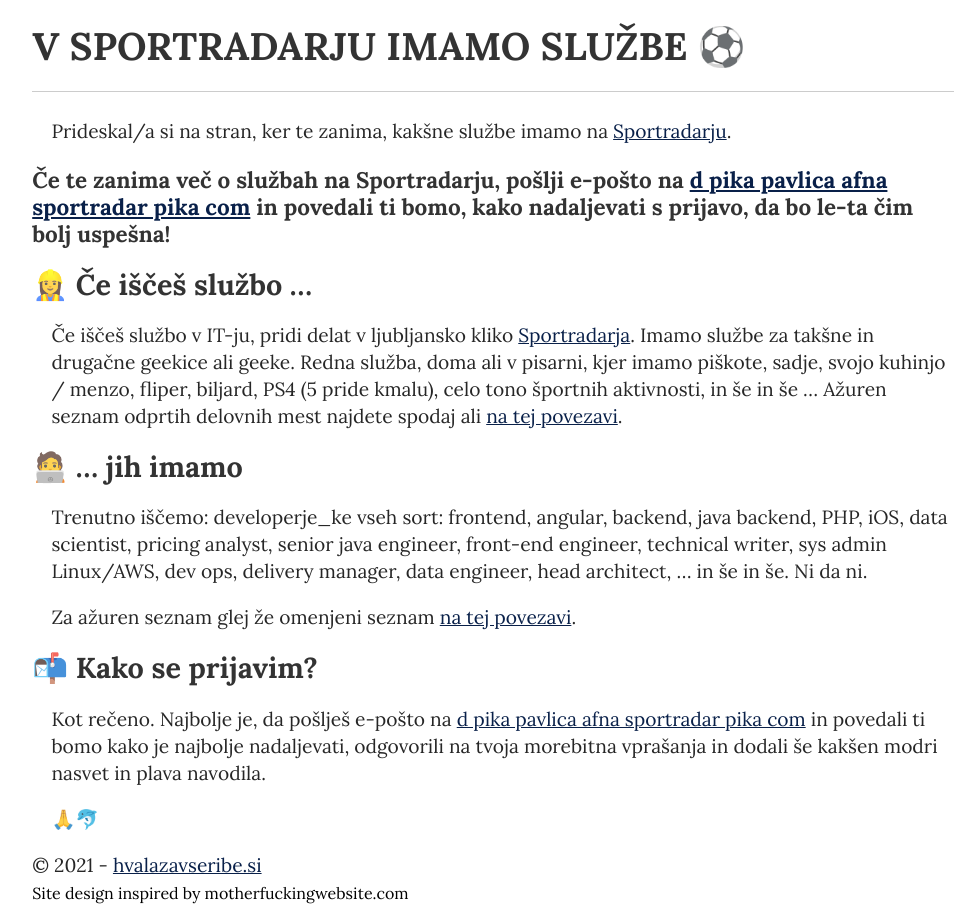
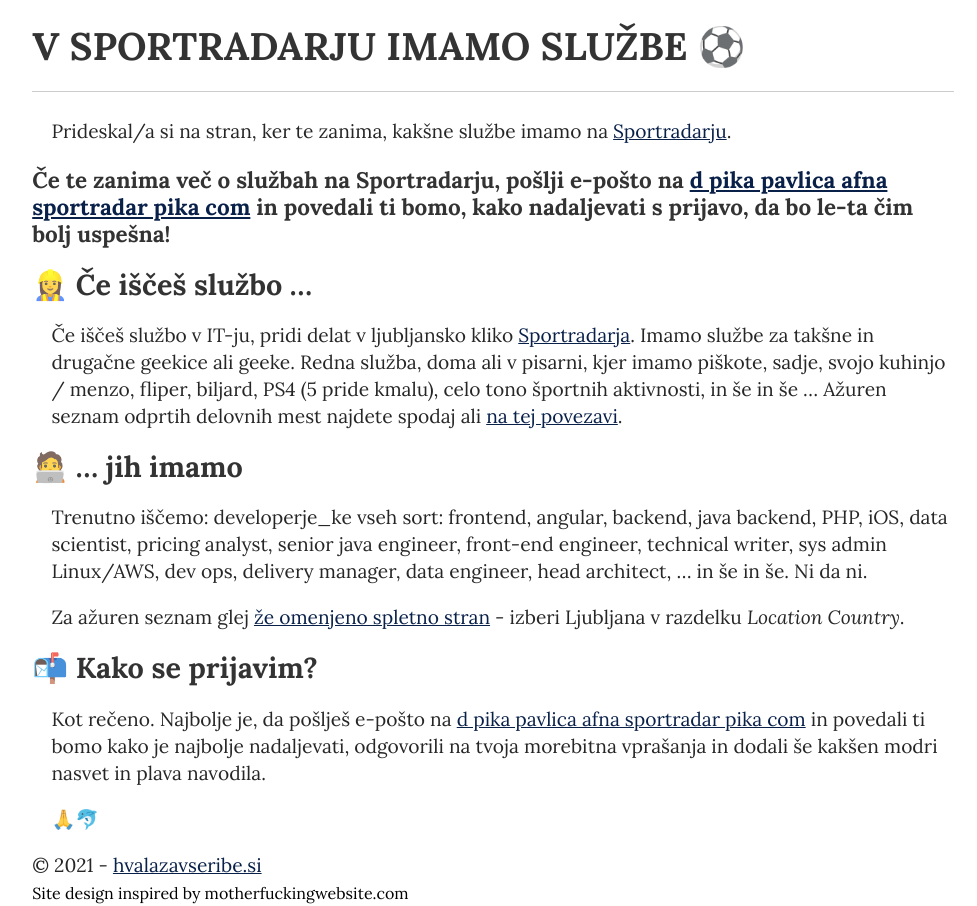
Before and after one commit to hvalazavseribe/hvalazavseribe.github.io, a Jekyll site: the page built from sportradar.md, in a window 1280 px wide. Shown: the whole page, without its empty margins (147-1124 px from the left). Built offline with Jekyll 4.4.1, drawn with Linux system fonts in a browser that asks for light colours.

Commit message:
Update sportradar.md

```diff
--- a/sportradar.md
+++ b/sportradar.md
@@ -21,7 +21,7 @@ Prideskal/a si na stran, ker te zanima, kakšne službe imamo na [Sportradarju](
 
 Trenutno iščemo: developerje_ke vseh sort: frontend, angular, backend, java backend, PHP, iOS, data scientist, pricing analyst, senior java engineer, front-end engineer, technical writer, sys admin Linux/AWS, dev ops, delivery manager, data engineer, head architect, … in še in še. Ni da ni.
 
-Za ažuren seznam glej že omenjeni seznam [na tej povezavi](https://sportradar.wd3.myworkdayjobs.com/sportradar_careers).
+Za ažuren seznam glej [že omenjeno spletno stran](https://sportradar.wd3.myworkdayjobs.com/sportradar_careers) - izberi Ljubljana v razdelku _Location Country_.
 
 ## 📬 Kako se prijavim?
 
```
